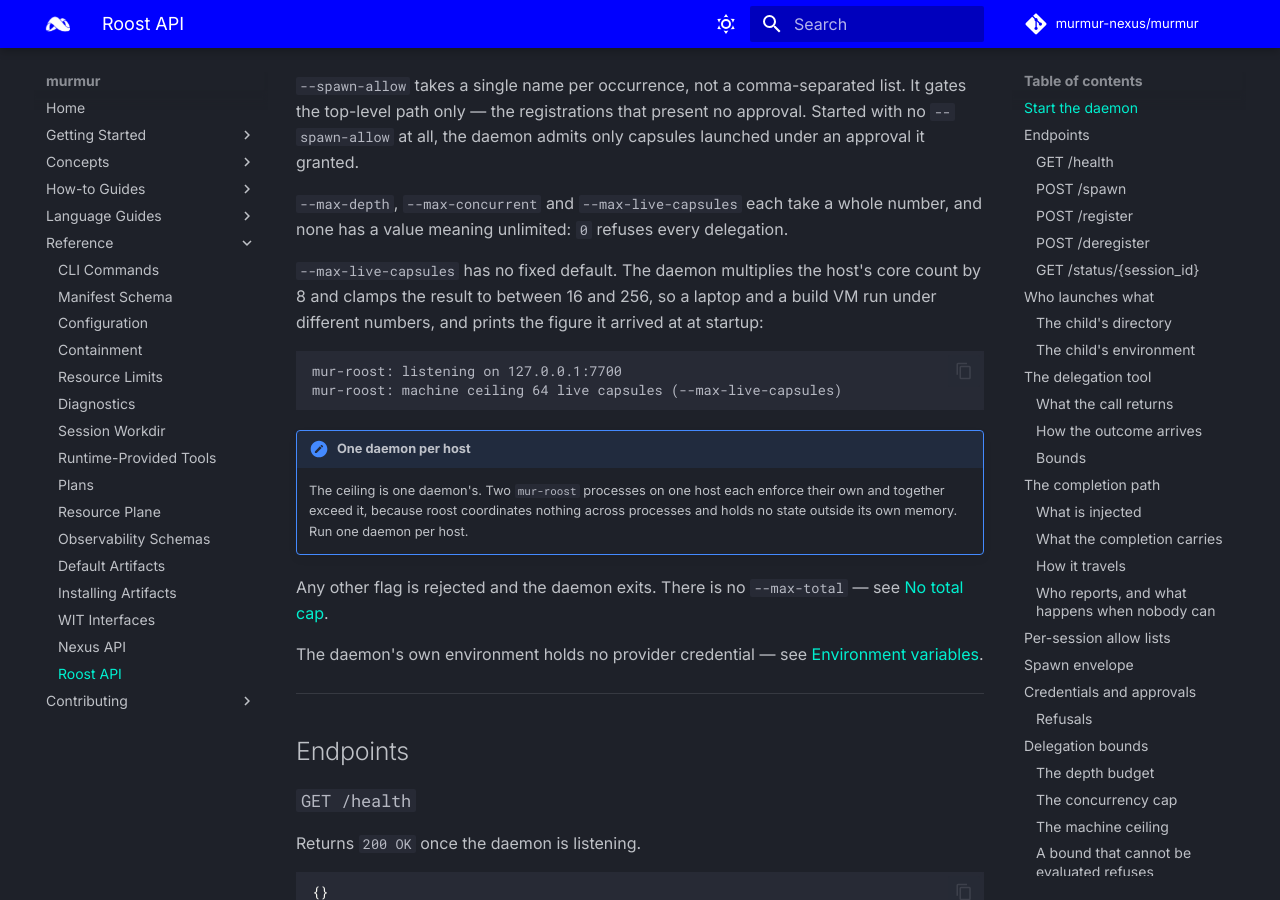
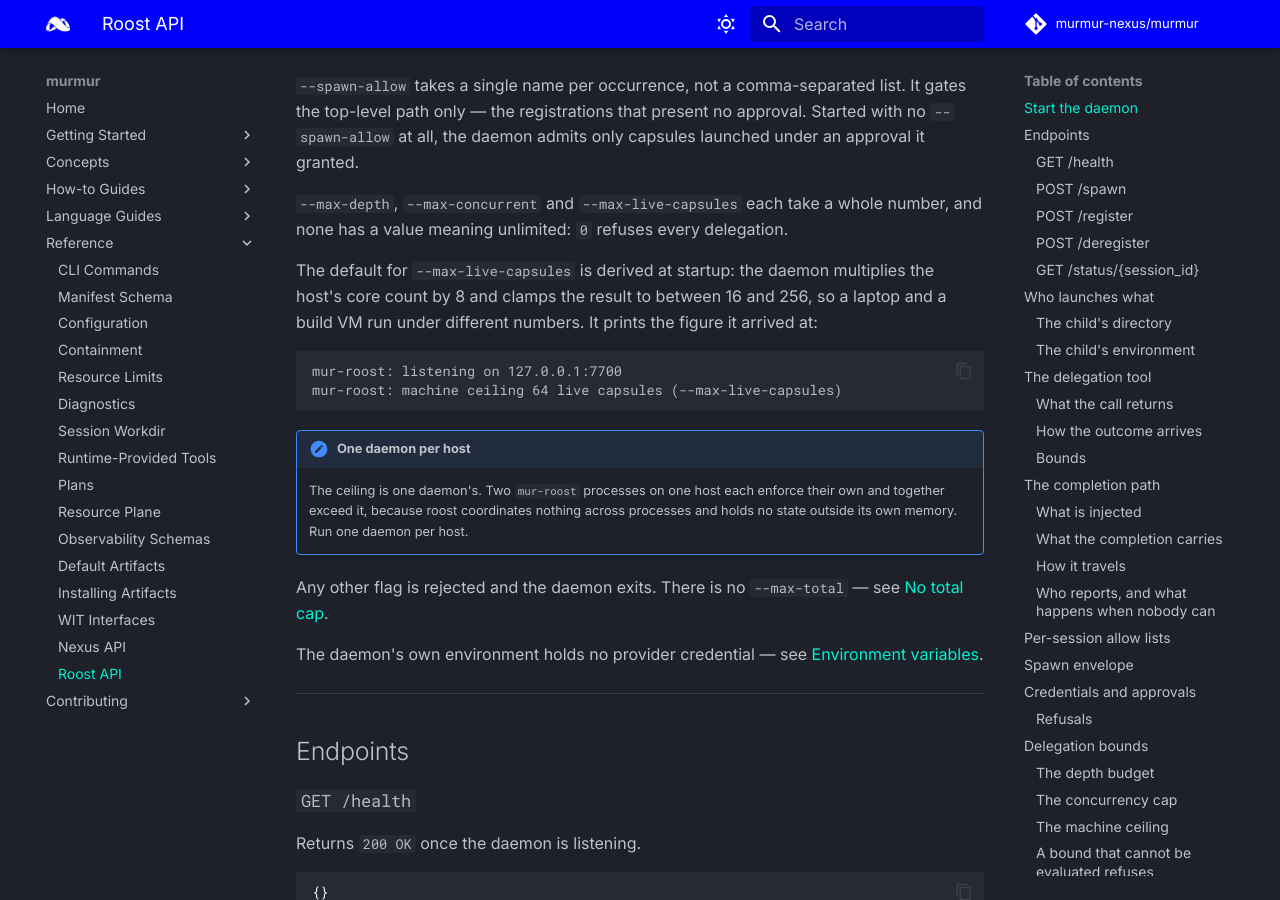
Before and after one commit to murmur-nexus/murmur, an MkDocs documentation site: the page built from docs/content/reference/roost-api.md, in a window 1280 px wide and 900 px high, scrolled down 1370 px. Built offline with MkDocs 1.6.1 and Material for MkDocs 9.7.7, drawn with Linux system fonts in a browser that asks for light colours; comment, search, counter and statistics services are not loaded.

Commit message:
Review: reflow an overlong prose line and tighten the ceiling default paragraph

````diff
--- a/docs/content/reference/roost-api.md
+++ b/docs/content/reference/roost-api.md
@@ -51,9 +51,9 @@ at all, the daemon admits only capsules launched under an approval it granted.
 `--max-depth`, `--max-concurrent` and `--max-live-capsules` each take a whole number, and none has
 a value meaning unlimited: `0` refuses every delegation.
 
-`--max-live-capsules` has no fixed default. The daemon multiplies the host's core count by 8 and
-clamps the result to between 16 and 256, so a laptop and a build VM run under different numbers,
-and prints the figure it arrived at at startup:
+The default for `--max-live-capsules` is derived at startup: the daemon multiplies the host's core
+count by 8 and clamps the result to between 16 and 256, so a laptop and a build VM run under
+different numbers. It prints the figure it arrived at:
 
 ```
 mur-roost: listening on 127.0.0.1:7700
@@ -427,8 +427,9 @@ The child-watch bound is the delegating capsule's own runtime's clock. No reques
 daemon to decide or enforce it, so no daemon has to be reachable for it to fire.
 
 How deep a chain of delegations may go, how many a capsule may have running at once, and how many
-capsules the host carries are the daemon's, not this tool's — see [Delegation bounds](#delegation-bounds). A delegation the daemon
-refuses comes back as a failed tool call carrying the refusal.
+capsules the host carries are the daemon's, not this tool's — see
+[Delegation bounds](#delegation-bounds). A delegation the daemon refuses comes back as a failed
+tool call carrying the refusal.
 
 **What a capsule meant to be delegated to declares depends on which caller delegates to it**, and
 the two want opposite things:
````
